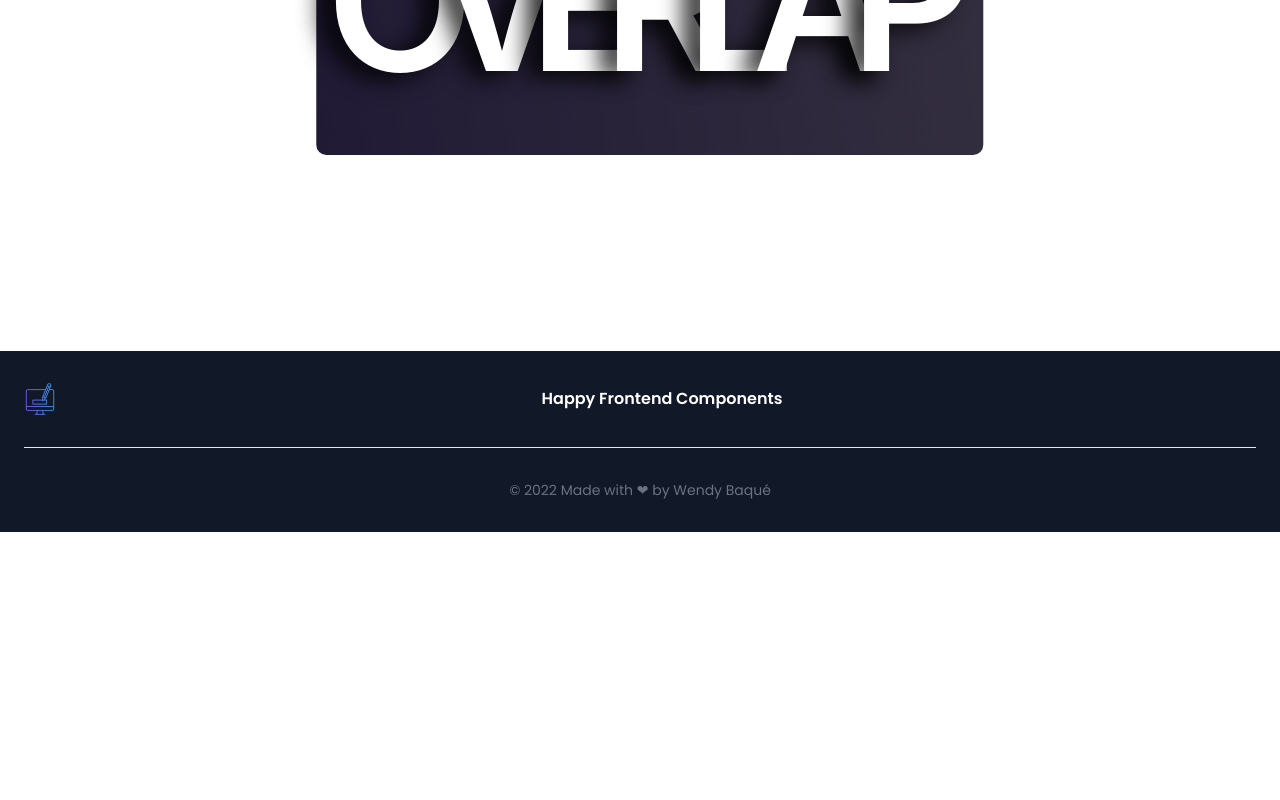
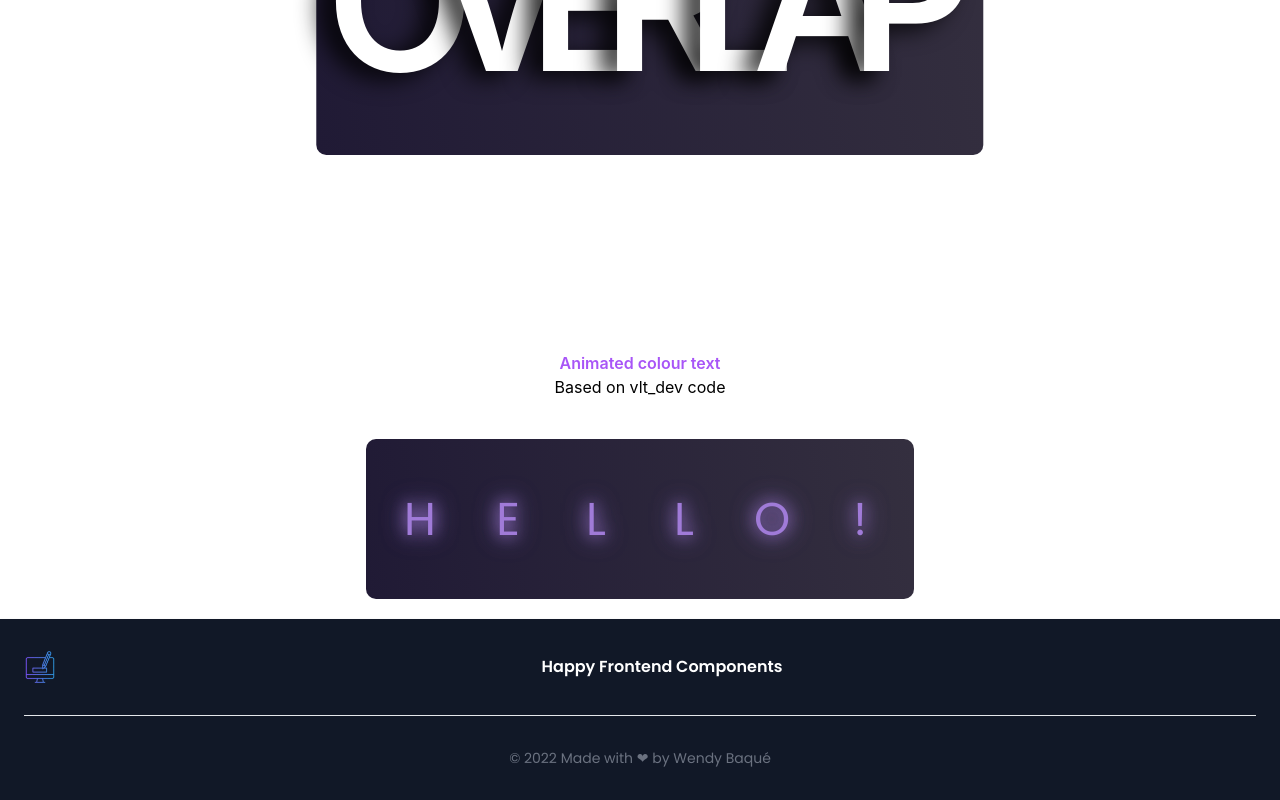
Before and after one commit to wendybaque/Happy-Frontend-Components, a React (Create React App) app: page /various in a window 1280 px wide. Shown: the part 705-1505 px from the top of the page. Before the commit the page ends 1237 px from the top, so only its background shows below. Built offline with nearby package versions, Linux system fonts and the light colour scheme.

Commit message:
Add animated colour text in various components

```diff
--- /dev/null
+++ b/src/Components/AnimatedColourText.jsx
@@ -0,0 +1,41 @@
+import React from "react";
+import "./animatedcolourtext.css";
+
+const AnimatedColourText = () => {
+  return (
+    <div className="text-container">
+      <ul className="text-ul">
+        <li className="text-li">
+          <div className="text-div">H</div>
+        </li>
+      </ul>
+      <ul className="text-ul">
+        <li className="text-li">
+          <div className="text-div">E</div>
+        </li>
+      </ul>
+      <ul className="text-ul">
+        <li className="text-li">
+          <div className="text-div">L</div>
+        </li>
+      </ul>
+      <ul className="text-ul">
+        <li className="text-li">
+          <div className="text-div">L</div>
+        </li>
+      </ul>
+      <ul className="text-ul">
+        <li className="text-li">
+          <div className="text-div">O</div>
+        </li>
+      </ul>
+      <ul className="text-ul">
+        <li className="text-li">
+          <div className="text-div">!</div>
+        </li>
+      </ul>
+    </div>
+  );
+};
+
+export default AnimatedColourText;
--- /dev/null
+++ b/src/Components/animatedcolourtext.css
@@ -0,0 +1,44 @@
+.text-container {
+    padding: 10px;
+    margin-bottom: 20px;
+    height: 20vh;
+    background-image: linear-gradient(80deg, #201A35, #342f3f);
+    border-radius: 10px;
+    font-family: 'poppins';
+    display: flex;
+    justify-content: center;
+    align-items: center;
+}
+
+.text-ul {
+    display: flex;
+}
+
+.text-li {
+list-style: none;
+}
+
+.text-div {
+    height: 80px;
+    width: 80px;
+    display: flex;
+    justify-content: center;
+    align-items: center;
+    font-size: 46px;
+    cursor: pointer;
+    margin: 0 4px;
+    border-radius: 20px;
+    color: palevioletred;
+    text-shadow: 0 0 15px palevioletred, 0 0 25px palevioletred;
+    animation: text 1.5s linear infinite;
+}
+
+@keyframes text {
+    0% {
+        filter: hue-rotate(0deg);
+    }
+
+    100% {
+        filter: hue-rotate(360deg);
+    }
+}
--- a/src/Pages/Various.jsx
+++ b/src/Pages/Various.jsx
@@ -1,4 +1,5 @@
 import React from "react";
+import AnimatedColourText from "../Components/AnimatedColourText";
 import HeartBeat from "../Components/HeartBeat";
 import Overlap from "../Components/Overlap";
 
@@ -41,6 +42,20 @@ const Various = () => {
           <Overlap />
         </section>
       </div>
+
+      <section className="flex flex-col">
+          <h2 className="font-semibold text-purple-500">Animated colour text</h2>
+          <p className="pb-10">
+            Based on{" "}
+            <a
+              href="https://www.instagram.com/p/Cj7jr7KD5cU/"
+              alt="redirection vers le code de vlt_dev"
+            >
+              vlt_dev code
+            </a>
+          </p>
+          <AnimatedColourText />
+        </section>
     </div>
   );
 };
```
